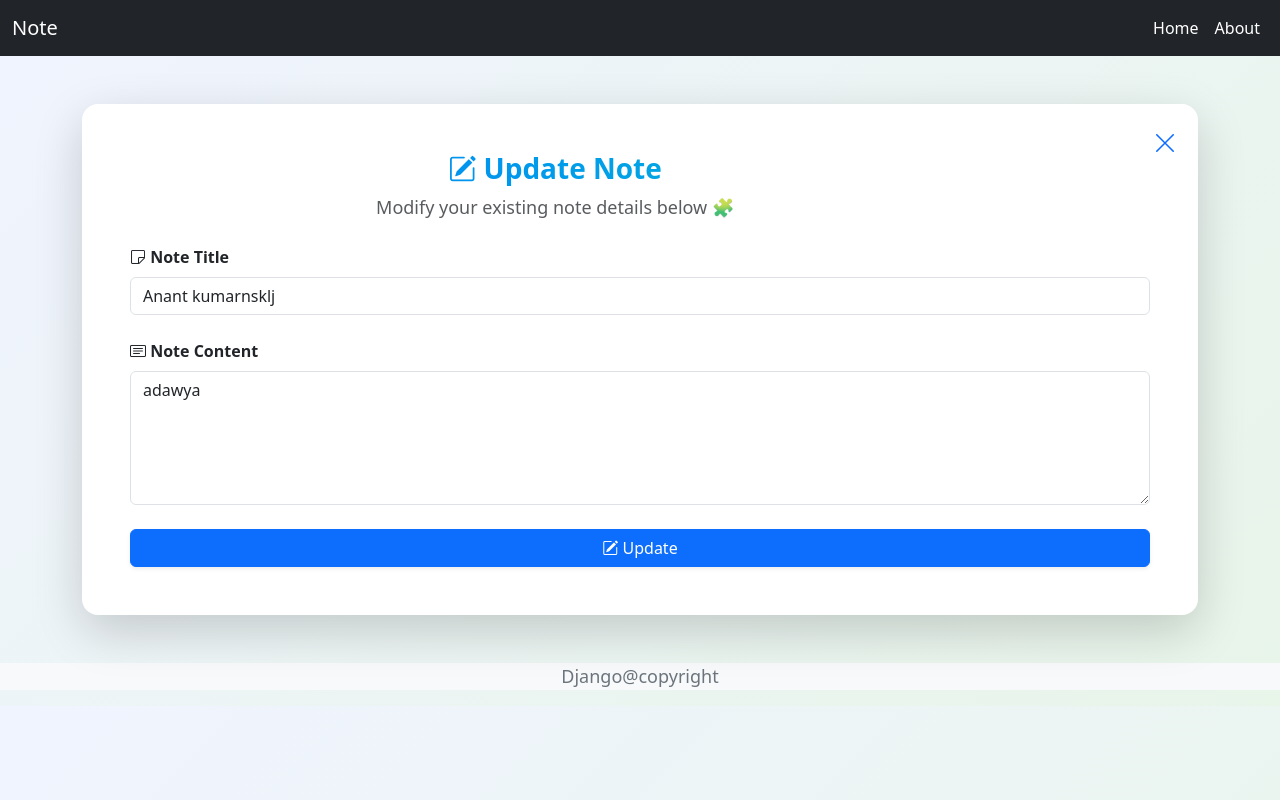
After one commit to Anant-p-sol/Django_revision, a Django app: page /rtemdj673992ft67jk42/edit/13/ in a window 1280 px wide. The commit adds this page. Run offline with Django 5.2, Linux system fonts and the light colour scheme; data comes from the database, SQL or seed files in the repository; both versions use the stored data as it was after the commit; some libraries are stand-ins or nearby versions.

Commit message:
complition of edit page

```diff
--- /dev/null
+++ b/app/templates/component/edit_page.html
@@ -0,0 +1,71 @@
+{% extends 'base.html' %} {% block title %} {{ block.super }} - Update page {% endblock title %} {% block content %}
+<div class="container py-5">
+  <div class="card card-glass mx-auto p-5 shadow-lg border-0 rounded-4">
+    <form action="{% url 'updateview_data' id=note.id %}" method="POST">
+      {% csrf_token %} {% include 'component/showMessages.html' %}
+
+      <!-- Form Header -->
+      <div class="container">
+      <div class="row">
+      <div class="col-md-10 text-center mb-4">
+        <h3 class="fw-bold text-gradient">
+          <i class="bi bi-pencil-square"></i> Update Note
+        </h3>
+        <p class="text-muted mb-0">Modify your existing note details below 🧩</p>
+      </div>
+
+      <div class="col-md-2 d-flex justify-content-end align-items-start">
+        <a href="{% url 'home' %}" class="btn btn-link p-0" title="Cancel Edit" style="position: absolute; top: 20px; right: 20px;">
+          <i class="bi bi-x-lg fs-4"></i>
+        </a>
+      </div>
+      </div>
+      </div>
+      <!-- Note Title -->
+      <div class="mb-4">
+        <label for="title" class="form-label fw-semibold">
+          <i class="bi bi-sticky"></i>
+          Note Title
+        </label>
+        <input
+          type="text"
+          id="title"
+          name="Title"
+          class="form-control"
+          placeholder="Enter your Note Title"
+          value="{{ note.title }}"
+          required
+        />
+      </div>
+
+      <!-- Note Content -->
+      <div class="mb-4">
+        <label for="content" class="form-label fw-semibold">
+          <i class="bi bi-card-text"></i> Note Content
+        </label>
+        <textarea
+          id="content"
+          name="Description"
+          class="form-control"
+          rows="5"
+          placeholder="Write your note details here..."
+          required
+        >
+{{ note.description }}</textarea
+        >
+      </div>
+
+      <!-- Submit Button -->
+      <div class="text-center mt-4">
+        <button
+          type="submit"
+          style="width: 100%"
+          class="btn btn-primary btn-rounded shadow-sm px-4"
+        >
+          <i class="bi bi-pencil-square"></i> Update
+        </button>
+      </div>
+    </form>
+  </div>
+</div>
+{% endblock content %}
--- a/app/urls.py
+++ b/app/urls.py
@@ -1,10 +1,14 @@
-
-from app.views import home_view, about_view,save_data_view,delete_view
+from app.views import home_view, about_view,save_data_view,delete_view,updateview
 from django.urls import path
 
 urlpatterns = [
     path('', home_view, name='home'),
     path('ds324adwewrrwerr3342', about_view, name='about'),
     path('ds324adwe576ft67jk42', save_data_view, name='save_data'),
-    path('rtemdj673992ft67jk42/<int:id>', delete_view, name='delete_data'),
+
+    # delete route
+    path('rtemdj673992ft67jk42/delete/<int:id>/', delete_view, name='delete_data'),
+
+    # edit/update route (distinct from delete)
+    path('rtemdj673992ft67jk42/edit/<int:id>/', updateview, name='updateview_data'),
 ]
--- a/app/views.py
+++ b/app/views.py
@@ -1,4 +1,4 @@
-from django.shortcuts import render, redirect
+from django.shortcuts import render, redirect, get_object_or_404
 from django.http import HttpResponse
 from django.contrib import messages
 from .models import Note
@@ -9,13 +9,14 @@ def home_view(request):
     return render(request, 'index.html', context ={
         "notes":notes
     })
+
 def about_view(request):
     return render(request, 'about.html')
 
 def save_data_view(request):
     print(request.POST)
-    title = request.POST.get("Title","")
-    description = request.POST.get("Description","")
+    title = request.POST.get("Title","").strip()
+    description = request.POST.get("Description","").strip()
 
     if not title and not description:
         messages.error(request, "Both Title and Description cannot be empty.")
@@ -26,9 +27,27 @@ def save_data_view(request):
     messages.success(request, "Data saved successfully.")
     return redirect('home')
 
-
 def delete_view(request , id):
-    note = Note.objects.get(id=id)
+    note = get_object_or_404(Note, id=id)
     note.delete()
     messages.success(request, "Delete success.")
     return redirect('home')
+
+def updateview(request, id):
+    note = get_object_or_404(Note, id=id)
+    if request.method == "POST":
+        title = request.POST.get("Title","").strip()
+        description = request.POST.get("Description","").strip()
+
+        if not title and not description:
+            messages.error(request, "Both Title and Description cannot be empty.")
+            return redirect('updateview_data', id=id)
+
+        note.title = title
+        note.description = description
+        note.save()
+        messages.success(request, "Note updated successfully.")
+        return redirect('home')
+
+    # GET -> render edit form with current note
+    return render(request, 'component/edit_page.html', {"note": note})
```
Also changed, not shown: app/templates/index.html (+21 -14 lines), app/templates/component/Edit_page.html (deleted), db.sqlite3.
